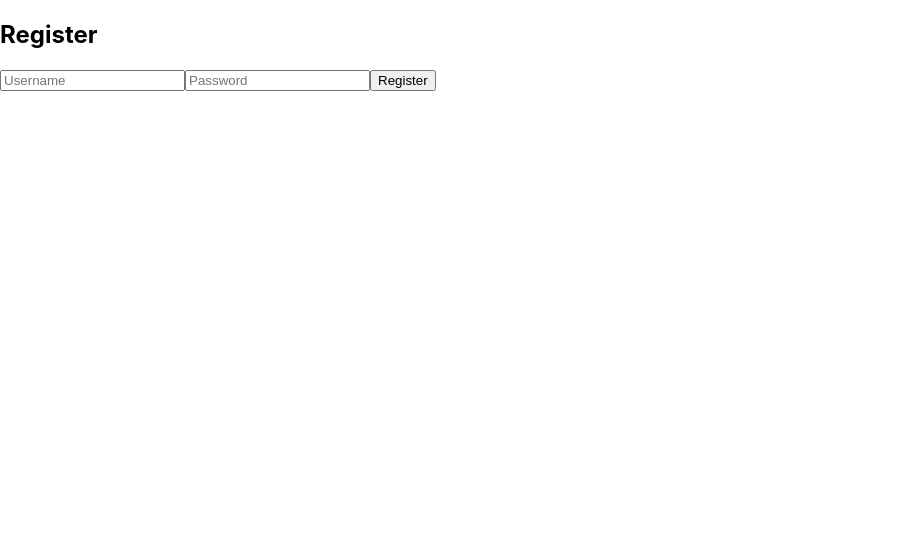
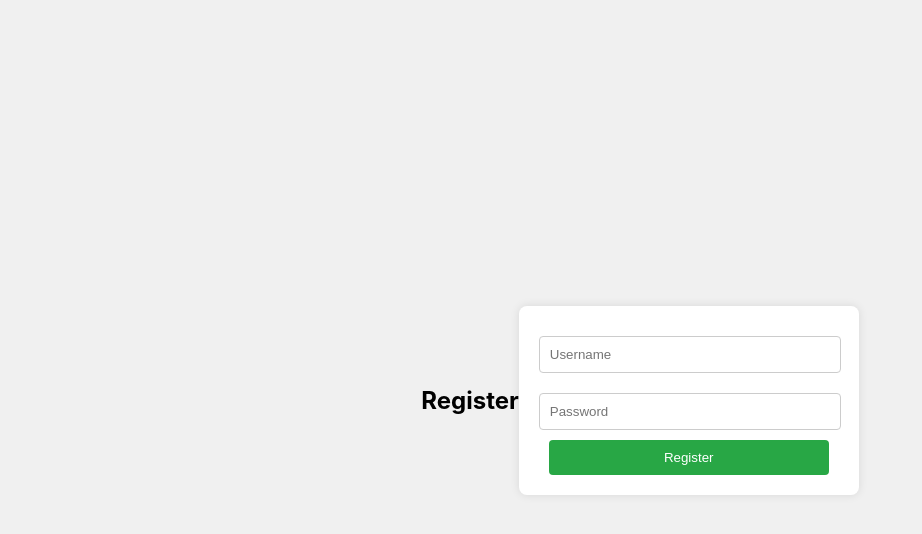
Before and after one commit to ashutosh5786/image-processing-app, a React (Create React App) app: page /register in a window 1280 px wide. Shown: the top 534 px of the page, without its empty margins (0-922 px from the left). Built offline with nearby package versions, Linux system fonts and the light colour scheme.

Commit message:
add css as well

```diff
--- /dev/null
+++ b/src/components/Login.css
@@ -0,0 +1,42 @@
+.login-container {
+    display: flex;
+    justify-content: center;
+    align-items: center;
+    height: 100vh;
+    background-color: #f0f0f0;
+  }
+
+  .login-form {
+    background: white;
+    padding: 20px;
+    border-radius: 8px;
+    box-shadow: 0 0 10px rgba(0, 0, 0, 0.1);
+    width: 300px;
+    text-align: center;
+  }
+
+  .login-form h2 {
+    margin-right: 20px; /* Add margin to create space between heading and form fields */
+  }
+
+  .login-form input {
+    width: calc(100% - 20px);
+    padding: 10px;
+    margin: 10px 0;
+    border-radius: 4px;
+    border: 1px solid #ccc;
+  }
+
+  .login-form button {
+    width: calc(100% - 20px);
+    padding: 10px;
+    background-color: #007bff;
+    color: white;
+    border: none;
+    border-radius: 4px;
+    cursor: pointer;
+  }
+
+  .login-form button:hover {
+    background-color: #0056b3;
+  }
--- a/src/components/Login.js
+++ b/src/components/Login.js
@@ -1,8 +1,8 @@
 import React, { useState } from 'react';
 import axios from 'axios';
 import { useNavigate } from 'react-router-dom';
-
-const Login = ({ history }) => {
+import './Login.css';
+const Login = () => {
   const [username, setUsername] = useState('');
   const [password, setPassword] = useState('');
   const navigate = useNavigate(); // Use useNavigate hook
@@ -19,9 +19,9 @@ const Login = ({ history }) => {
   };
 
   return (
-    <div>
+    <div className="login-container">
       <h2>Login</h2>
-      <form onSubmit={handleSubmit}>
+      <form className="login-form" onSubmit={handleSubmit}>
         <input
           type="text"
           value={username}
--- /dev/null
+++ b/src/components/Register.css
@@ -0,0 +1,42 @@
+.register-container {
+    display: flex;
+    justify-content: center;
+    align-items: center;
+    height: 100vh;
+    background-color: #f0f0f0;
+  }
+
+  .register-form {
+    background: white;
+    padding: 20px;
+    border-radius: 8px;
+    box-shadow: 0 0 10px rgba(0, 0, 0, 0.1);
+    width: 300px;
+    text-align: center;
+  }
+
+  .register-form h2 {
+    margin-right: 2000px; /* Add margin to create space between heading and form fields */
+  }
+
+  .register-form input {
+    width: calc(100% - 20px);
+    padding: 10px;
+    margin: 10px 0;
+    border-radius: 4px;
+    border: 1px solid #ccc;
+  }
+
+  .register-form button {
+    width: calc(100% - 20px);
+    padding: 10px;
+    background-color: #28a745;
+    color: white;
+    border: none;
+    border-radius: 4px;
+    cursor: pointer;
+  }
+
+  .register-form button:hover {
+    background-color: #218838;
+  }
--- a/src/components/Register.js
+++ b/src/components/Register.js
@@ -1,8 +1,9 @@
 import React, { useState } from "react";
 import axios from "axios";
 import { useNavigate } from 'react-router-dom';
+import './Register.css'; // Import the CSS for Register
 
-const Register = ({ history }) => {
+const Register = () => {
   const [username, setUsername] = useState("");
   const [password, setPassword] = useState("");
   const navigate = useNavigate(); // Use useNavigate hook
@@ -23,9 +24,9 @@ const Register = ({ history }) => {
   };
 
   return (
-    <div>
+    <div className="register-container">
       <h2>Register</h2>
-      <form onSubmit={handleSubmit}>
+      <form className="register-form" onSubmit={handleSubmit}>
         <input
           type="text"
           value={username}
```
